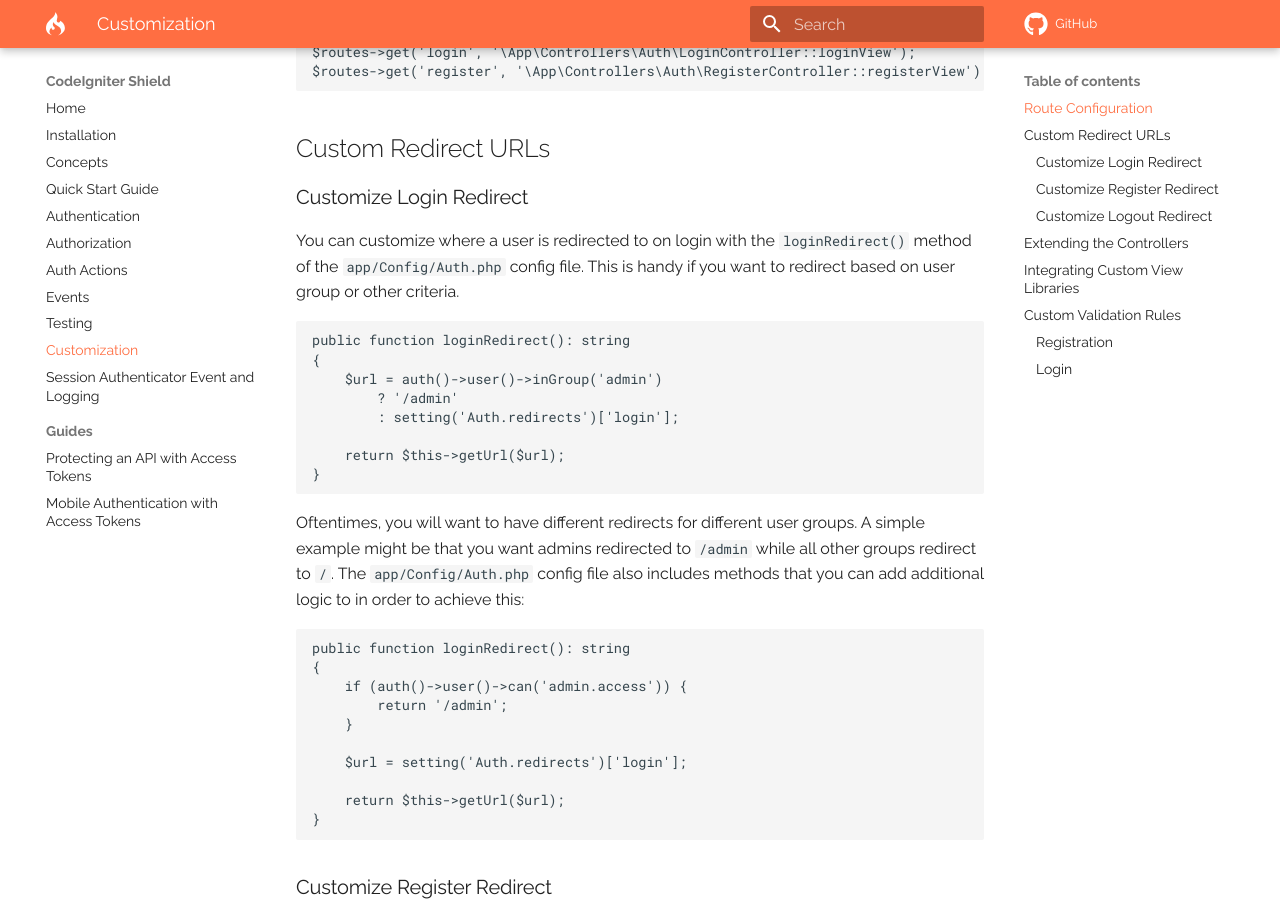
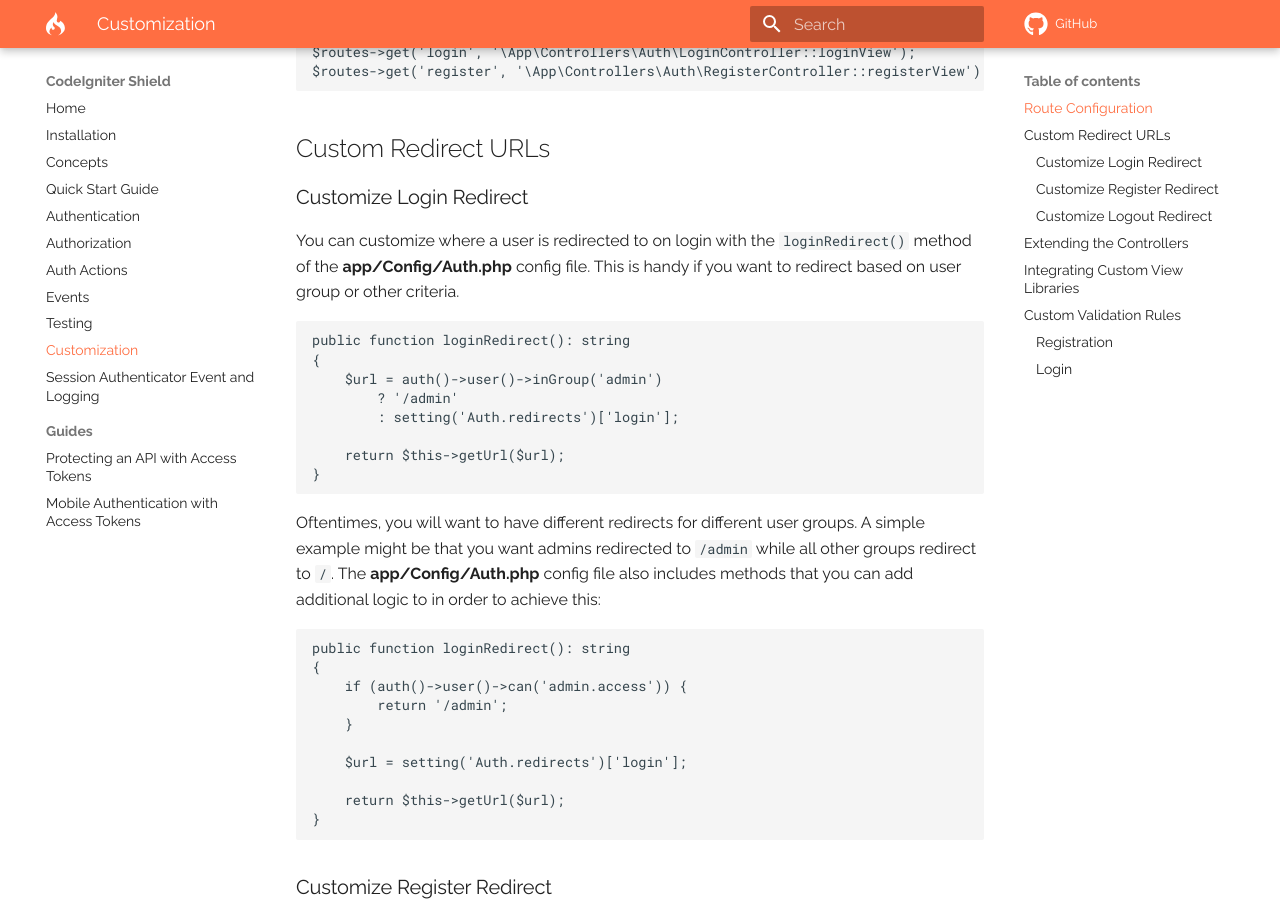
Before and after one commit to codeigniter4/shield, an MkDocs documentation site: the page built from docs/customization.md, in a window 1280 px wide and 900 px high, scrolled down 824 px. Built offline with MkDocs 1.6.1 and Material for MkDocs 9.7.7, drawn with Linux system fonts in a browser that asks for light colours; comment, search, counter and statistics services are not loaded; a style sheet for code colours, icons or effects is not loaded.

Commit message:
docs: make file paths bold

````diff
--- a/docs/customization.md
+++ b/docs/customization.md
@@ -31,7 +31,7 @@ $routes->get('register', '\App\Controllers\Auth\RegisterController::registerView
 
 ### Customize Login Redirect
 
-You can customize where a user is redirected to on login with the `loginRedirect()` method of the `app/Config/Auth.php` config file. This is handy if you want to redirect based on user group or other criteria.
+You can customize where a user is redirected to on login with the `loginRedirect()` method of the **app/Config/Auth.php** config file. This is handy if you want to redirect based on user group or other criteria.
 
 ```php
 public function loginRedirect(): string
@@ -46,7 +46,7 @@ public function loginRedirect(): string
 
 Oftentimes, you will want to have different redirects for different user groups. A simple example
 might be that you want admins redirected to `/admin` while all other groups redirect to `/`.
-The `app/Config/Auth.php` config file also includes methods that you can add additional logic to in order to
+The **app/Config/Auth.php** config file also includes methods that you can add additional logic to in order to
 achieve this:
 
 ```php
@@ -64,7 +64,7 @@ public function loginRedirect(): string
 
 ### Customize Register Redirect
 
-You can customize where a user is redirected to after registration in the `registerRedirect()` method of the `app/Config/Auth.php` config file.
+You can customize where a user is redirected to after registration in the `registerRedirect()` method of the **app/Config/Auth.php** config file.
 
 ```php
 public function registerRedirect(): string
@@ -77,7 +77,7 @@ public function registerRedirect(): string
 
 ### Customize Logout Redirect
 
-The logout redirect can also be overridden by the `logoutRedirect()` method of the `app/Config/Auth.php` config file. This will not be used as often as login and register, but you might find the need. For example, if you programatically logged a user out you might want to take them to a page that specifies why they were logged out. Otherwise, you might take them to the home page or even the login page.
+The logout redirect can also be overridden by the `logoutRedirect()` method of the **app/Config/Auth.php** config file. This will not be used as often as login and register, but you might find the need. For example, if you programatically logged a user out you might want to take them to a page that specifies why they were logged out. Otherwise, you might take them to the home page or even the login page.
 
 ```php
 public function logoutRedirect(): string
````
